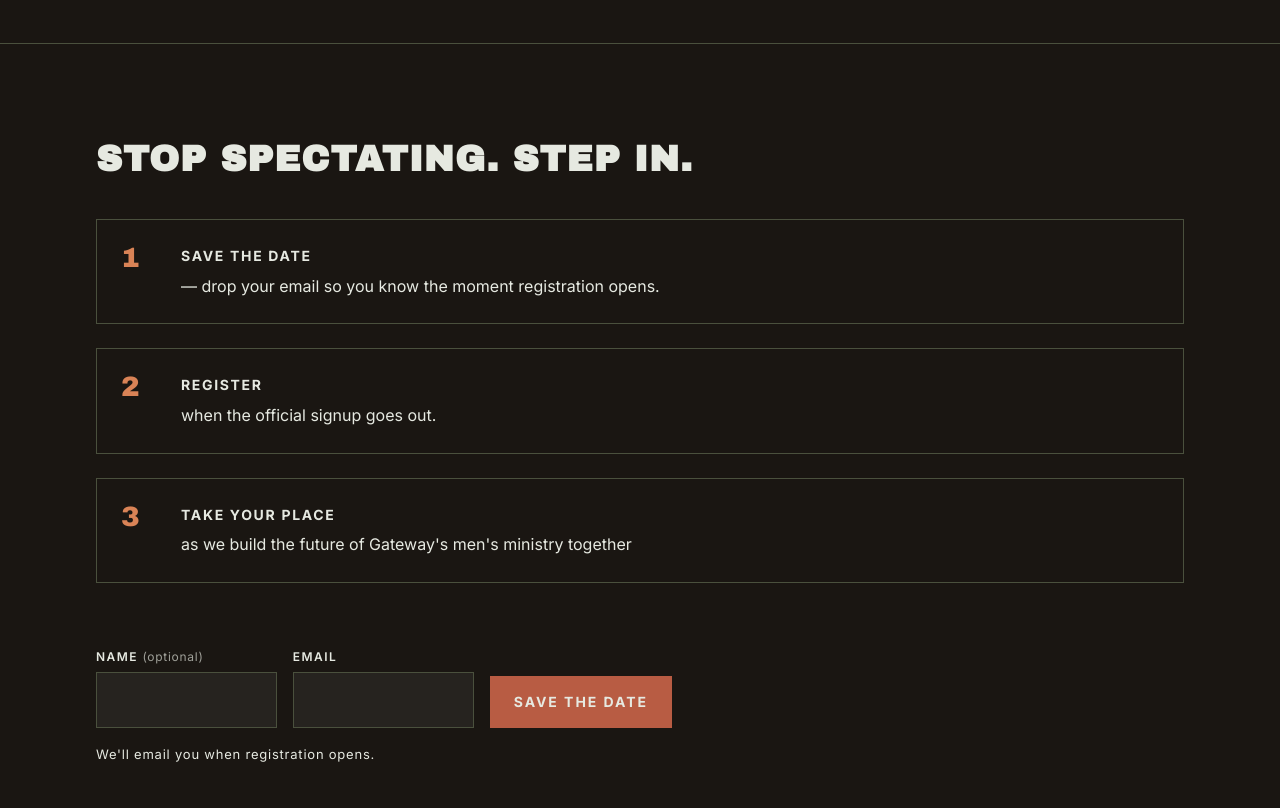
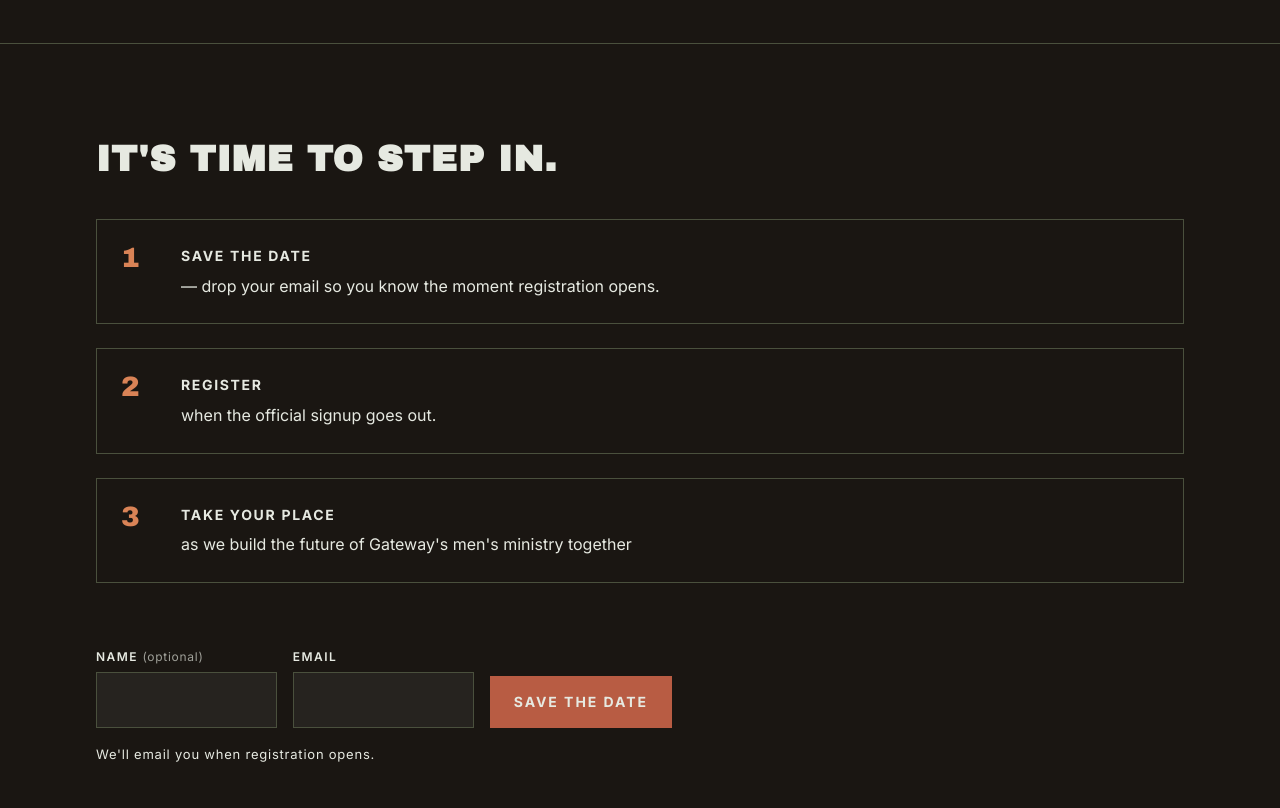
Before and after one commit to joshrdbaker/gnretreat-landing, a plain HTML site: page index.html in a window 1280 px wide. Shown: the part 2457-3265 px from the top of the page. Drawn offline with Linux system fonts and the light colour scheme.

Commit message:
Update plan section headline to "It's time to step in."
Co-authored-by: Cursor <cursoragent@cursor.com>

```diff
--- a/index.html
+++ b/index.html
@@ -120,7 +120,7 @@
     <!-- 5. The Plan -->
     <section class="section section--plan" id="save-the-date" aria-labelledby="plan-title">
       <div class="container">
-        <h2 class="plan-title" id="plan-title">STOP SPECTATING. STEP IN.</h2>
+        <h2 class="plan-title" id="plan-title">It's time to step in.</h2>
         <ol class="plan-list">
           <li class="plan-list__item">
             <span class="plan-list__number">1</span>
```
